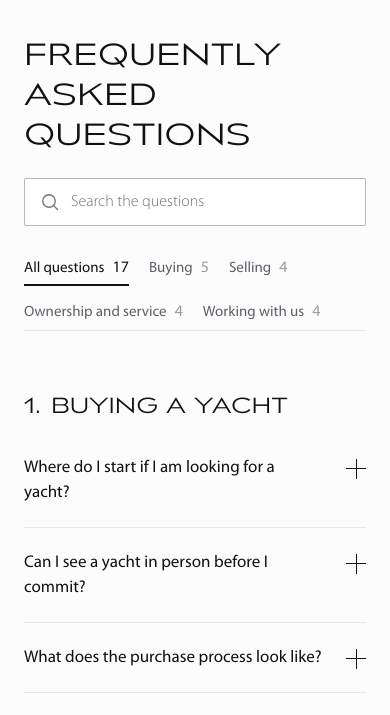
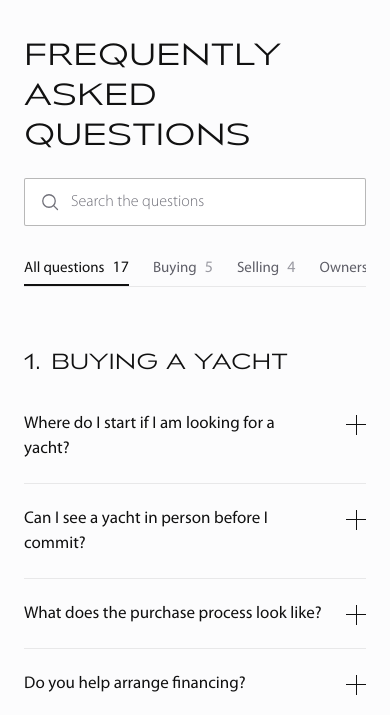
Before and after one commit to ywteamyw/jby-faq, a plain HTML site: page index.html in a window 390 px wide. Shown: the part 110-825 px from the top of the page. Drawn offline with Linux system fonts and the light colour scheme.

Commit message:
FAQ: tabs stay on one scrolling row on mobile, same pattern as the Knowledge Center

```diff
--- a/index.html
+++ b/index.html
@@ -168,7 +168,14 @@ footer{background:var(--paper);padding:40px 0 80px;color:var(--mute);font-size:1
   footer{padding:40px 0 64px}.back-top{display:none}
   .expert{padding:56px 24px;min-height:auto}.expert h2{font-size:24px;line-height:36px}
 }
-@media (max-width:560px){ .faq-filter{gap:16px 20px} .faq-filter button{font-size:15px} }
+/* Mobile: the tabs stay on ONE row and scroll horizontally, same pattern as the Knowledge Center */
+@media (max-width:760px){
+  .faq-filter{flex-wrap:nowrap;overflow-x:auto;justify-content:flex-start;gap:0 24px;
+    scrollbar-width:none;-webkit-overflow-scrolling:touch}
+  .faq-filter::-webkit-scrollbar{display:none}
+  .faq-filter button{flex:0 0 auto}
+}
+@media (max-width:560px){ .faq-filter button{font-size:15px} }
 @media (prefers-reduced-motion:reduce){ .reveal,.split-words .w{transition:none;opacity:1;transform:none} .faq-a{transition:none} }
 </style>
 </head>
```
